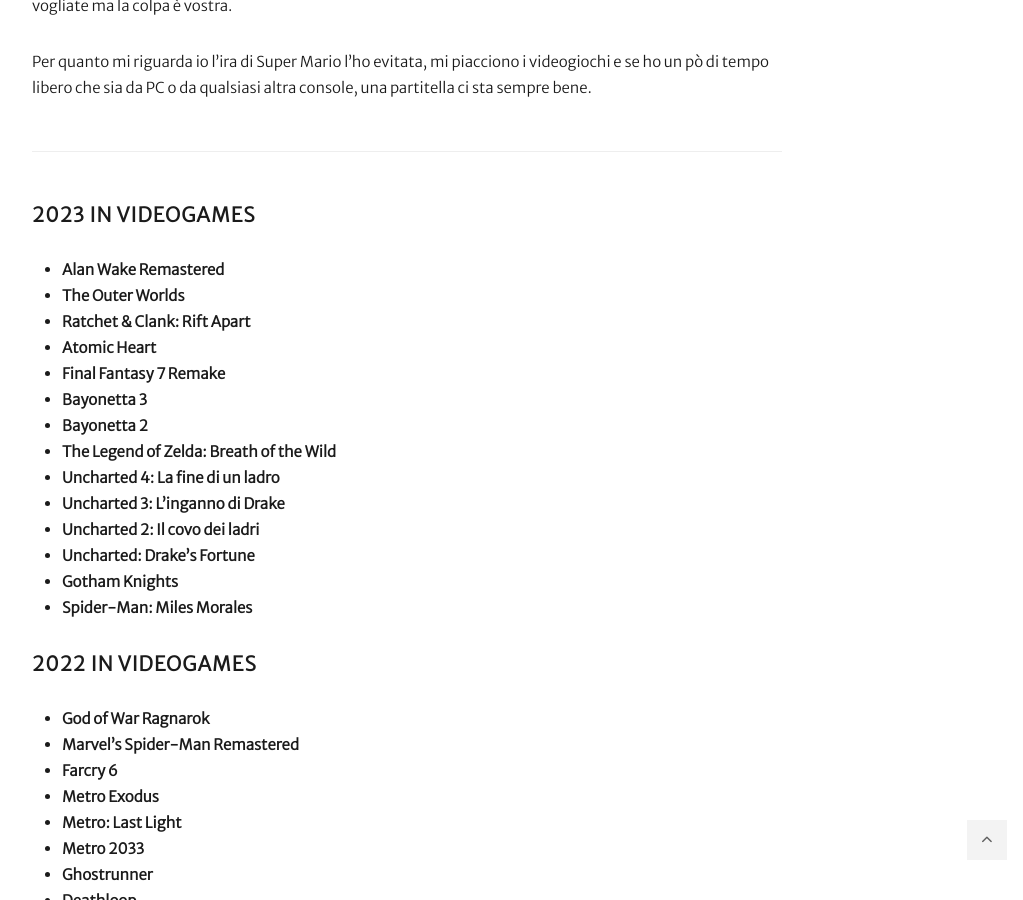
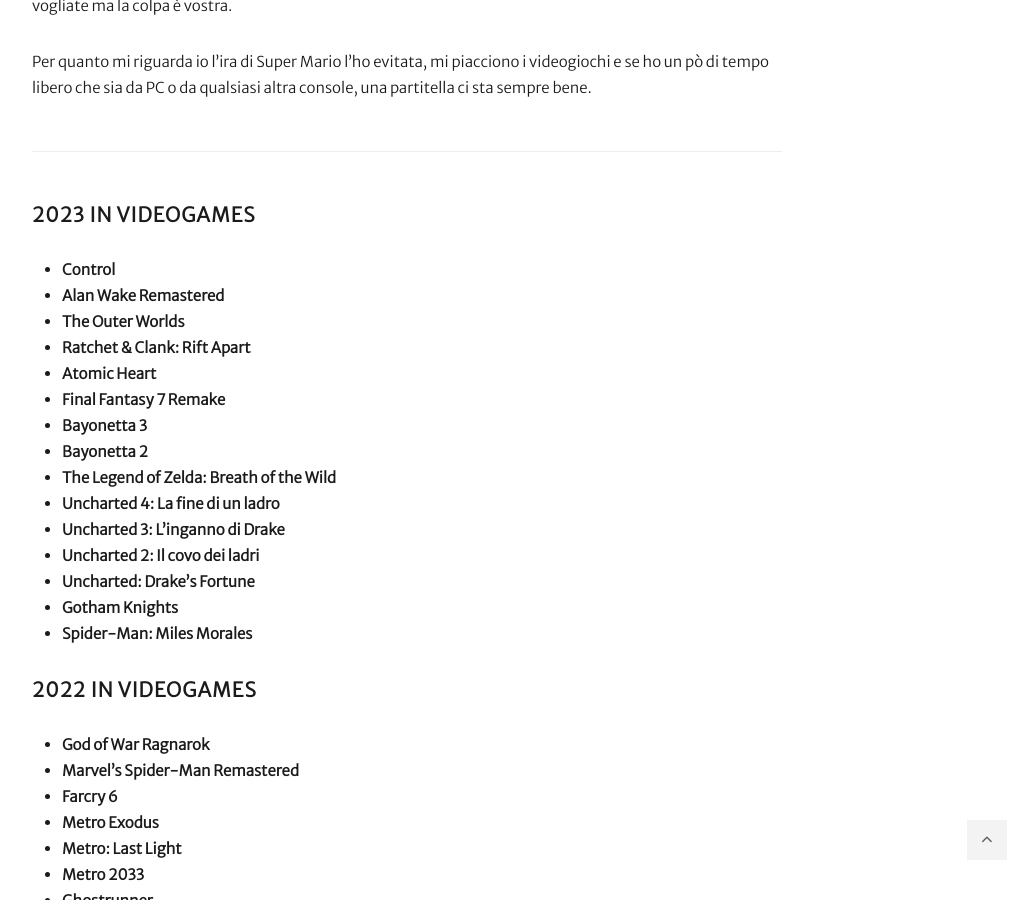
Before and after one commit to carlofinocchiaro/carlofinocchiaro.github.io, a Jekyll site: the page built from _pages/atAGlancePage/gaming.md, in a window 1280 px wide and 900 px high, scrolled down 955 px. Shown: the whole window, without its empty margins (233-1256 px from the left). Built offline with Jekyll 4.4.1, drawn with Linux system fonts in a browser that asks for light colours; nearby versions of some CDN libraries; emoji names are drawn with the system emoji font.

Commit message:
Update videogame

```diff
--- a/_pages/atAGlancePage/gaming.md
+++ b/_pages/atAGlancePage/gaming.md
@@ -14,6 +14,7 @@
 
 ***
 #### 2023 in videogames
+* **Control**
 * **Alan Wake Remastered**
 * **The Outer Worlds**
 * **Ratchet & Clank: Rift Apart**
```
